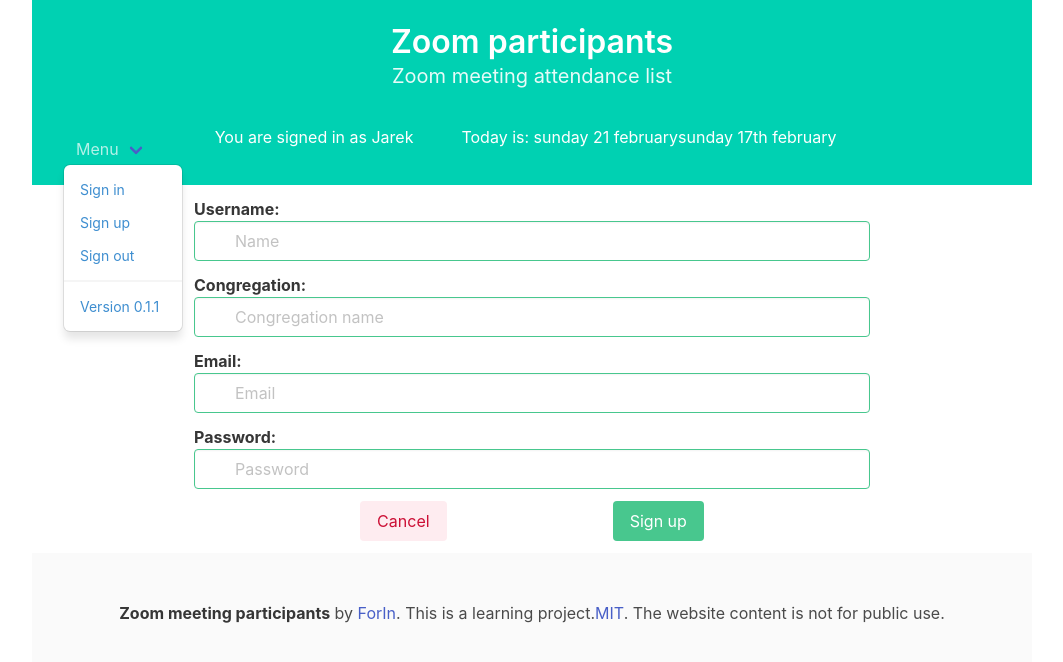
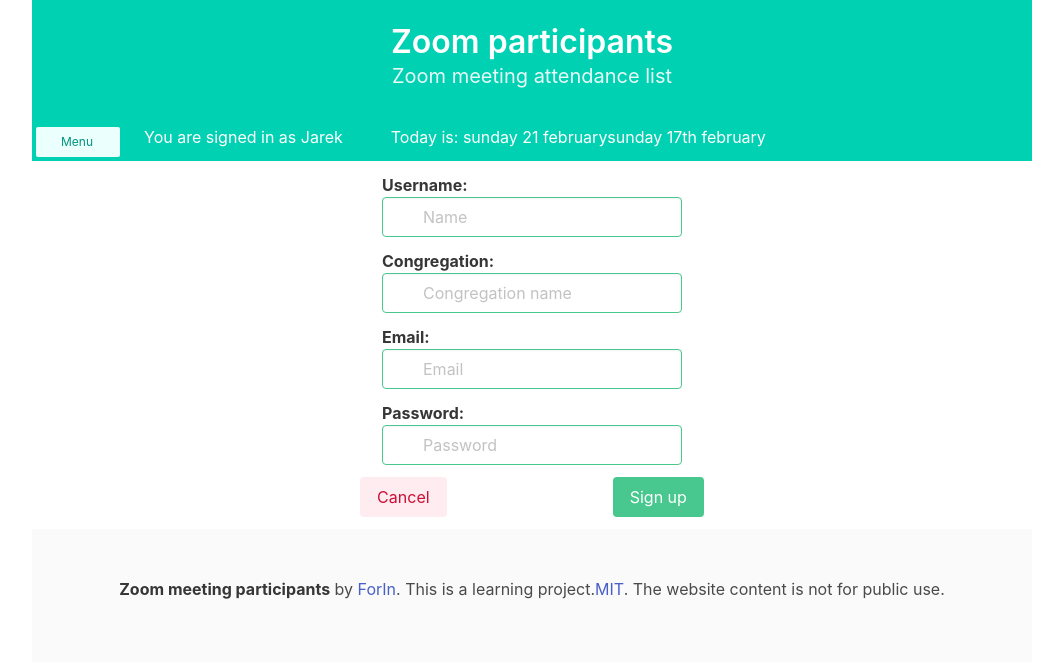
Before and after one commit to 4ForIn/Participants, a React (Create React App) app: page / in a window 1280 px wide. Shown: the top 662 px of the page, without its empty margins (108-1171 px from the left). Built offline with nearby package versions, Linux system fonts and the light colour scheme.

Commit message:
menu changed

```diff
--- a/src/components/formInput/formInput.js
+++ b/src/components/formInput/formInput.js
@@ -1,16 +1,27 @@
 import React from 'react';
 import PropTypes from 'prop-types';
+import styles from './formInput.module.scss';
 
 export default function FormInput(props) {
-  const { helpMassage: helpMessage, id, labelText, placeholder, type } = props;
+  const { helpMessage, id, labelText, onChange, placeholder, type, value } = props;
 
   return (
     <>
-      <div className="field">
+      <div className={`field ${styles.wrapper}`}>
         <label className="label" htmlFor={id}>
           {labelText}
           <div className="control has-icons-left has-icons-right">
-            <input className="input is-success" type={type} placeholder={placeholder} id={id} />
+            <input
+              className="input is-success"
+              id={id}
+              name={id}
+              placeholder={placeholder}
+              onChange={onChange}
+              required
+              type={type}
+              size="20"
+              value={value}
+            />
             <span className="icon is-small is-left">
               <i className="fas fa-user" />
             </span>
@@ -25,12 +36,15 @@
   );
 }
 FormInput.propTypes = {
-  helpMassage: PropTypes.string,
+  helpMessage: PropTypes.string,
   id: PropTypes.string.isRequired,
   labelText: PropTypes.string.isRequired,
   placeholder: PropTypes.string.isRequired,
+  onChange: PropTypes.func.isRequired,
   type: PropTypes.string.isRequired,
+  value: PropTypes.string,
 };
 FormInput.defaultProps = {
-  helpMassage: '',
+  helpMessage: '',
+  value: '',
 };
--- /dev/null
+++ b/src/components/formInput/formInput.module.scss
@@ -0,0 +1,4 @@
+.wrapper {
+  max-width: 300px;
+  margin: 0 auto 0 auto;
+}
--- a/src/components/header/header.js
+++ b/src/components/header/header.js
@@ -8,7 +8,7 @@
   return (
     <section className="hero is-small is-primary">
       <HeaderTitle />
-      <div className="is-flex is-align-content-left">
+      <div className="is-flex is-align-content-left ">
         <Menu />
         <HeaderInfo userName="Jarek" date="sunday 21 february" />
       </div>
--- a/src/components/menu/menu.js
+++ b/src/components/menu/menu.js
@@ -1,13 +1,111 @@
-import React from 'react';
-import MenuItems from './menuItems';
+/* eslint-disable react/button-has-type */
+import React, { useState } from 'react';
+// import MenuItems from './menuItems';
+
+// eslint-disable-next-line no-unused-vars
+const MENU_STATE = {
+  open: 'dropdown is-active',
+  close: 'dropdown',
+};
 
 export default function Menu() {
+  const [menuClass, setMenuClass] = useState(MENU_STATE.close);
+
+  function menuTrigger() {
+    if (menuClass === MENU_STATE.close) {
+      setMenuClass(MENU_STATE.open);
+    } else setMenuClass(MENU_STATE.close);
+  }
+  // menuClass === 'dropdown'? 'dropdown is-active' : 'dropdown';}
   return (
-    <nav className="navbar is-spaced is-link" role="navigation" aria-label="dropdown navigation">
-      <div className="navbar-item has-dropdown is-hoverable has-text-info">
-        <p className="navbar-link">Menu</p>
-        <MenuItems />
+    <div className={`${menuClass} is-flex is-align-self-flex-end ml-1 mb-1`}>
+      <div className="dropdown-trigger">
+        <button
+          className="button is-primary is-light is-small"
+          aria-haspopup="true"
+          aria-controls="dropdown-menu"
+          onClick={() => menuTrigger()}
+          type="button"
+        >
+          <span className=" pl-3 pr-0">Menu</span>
+          <span className="icon is-small">
+            <i className="fas fa-angle-down" aria-hidden="true" />
+          </span>
+        </button>
       </div>
-    </nav>
+      <div className="dropdown-menu" id="dropdown-menu" role="menu">
+        <div className="dropdown-content">
+          <a href="bhrr" className="dropdown-item">
+            Sign in
+          </a>
+          <a href="bhrr" className="dropdown-item is-active">
+            Sign up
+          </a>
+
+          <hr className="dropdown-divider" />
+          <a href="bhrr" className="dropdown-item">
+            Sign out
+          </a>
+        </div>
+      </div>
+    </div>
   );
 }
+
+/*
+<div className="dropdown-menu" id="dropdown-menu" role="menu">
+          <div className="dropdown-content">
+            <a href="bhrr" className="dropdown-item">
+              Sign in
+            </a>
+            <a href="bhrr" className="dropdown-item is-active">
+              Sign up
+            </a>
+
+            <hr className="dropdown-divider" />
+            <a href="bhrr" className="dropdown-item">
+              Sign out
+            </a>
+          </div>
+        </div>
+
+        --------------------------------------
+
+return (
+    <div className={menuClass}>
+      <div className="dropdown-trigger">
+        <button
+          className="button"
+          aria-haspopup="true"
+          aria-controls="dropdown-menu"
+          onClick={menuTrigger}
+          type="button"
+        >
+          <span>Menu</span>
+          <span className="icon is-small">
+            <i className="fas fa-angle-down" aria-hidden="true" />
+          </span>
+        </button>
+      </div>
+      <div className="dropdown-menu" id="dropdown-menu" role="menu">
+        <div className="dropdown-content">
+          <a href="bhrr" className="dropdown-item">
+            Sign in
+          </a>
+          <a href="bhrr" className="dropdown-item is-active">
+            Sign up
+          </a>
+
+          <hr className="dropdown-divider" />
+          <a href="bhrr" className="dropdown-item">
+            Sign out
+          </a>
+        </div>
+      </div>
+    </div>
+  );
+
+
+
+
+*/
--- a/src/components/menu/menuItems.js
+++ b/src/components/menu/menuItems.js
@@ -1,4 +1,24 @@
 import React from 'react';
+
+export default function MenuItems() {
+  return (
+    <div className="dropdown-content ">
+      <a className="dropdown-item " href="bhrr">
+        Sign in
+      </a>
+      <a className="dropdown-item" href="bhrr">
+        Sign up
+      </a>
+      <a className="dropdown-item" href="bhrr">
+        Sign out
+      </a>
+      <hr className="navbar-divider " />
+      <div className="dropdown-item has-text-info">Version 0.1.1</div>
+    </div>
+  );
+}
+
+/*
 
 export default function MenuItems() {
   return (
@@ -17,3 +37,5 @@
     </div>
   );
 }
+
+ */
--- a/src/views/authView/authenticationView.js
+++ b/src/views/authView/authenticationView.js
@@ -1,5 +1,6 @@
-/* eslint-disable no-unused-vars */
-import React from 'react';
+/* eslint-disable no-console */
+
+import React, { useState } from 'react';
 import { connect } from 'react-redux';
 import PropTypes from 'prop-types';
 import FormInput from 'components/formInput/formInput';
@@ -7,21 +8,58 @@
 
 function AuthenticationView(props) {
   const { formType } = props;
+
+  const [inputValues, setInputValue] = useState({
+    congregation: '',
+    email: '',
+    name: '',
+    password: '',
+  });
+
+  function inputOnchange(event) {
+    setInputValue((prevState) => ({
+      ...prevState,
+      [event.target.id]: event.target.value,
+    }));
+  }
   return (
     <div className="column is-narrow">
       {formType === 'signup' && (
         <>
-          <FormInput id="name" labelText="Username:" placeholder="Name" type="text" />
+          <FormInput
+            id="name"
+            labelText="Username:"
+            onChange={inputOnchange}
+            placeholder="Name"
+            type="text"
+            value={inputValues.name}
+          />
           <FormInput
             id="congregation"
             labelText="Congregation:"
+            onChange={inputOnchange}
             placeholder="Congregation name"
             type="text"
+            value={inputValues.congregation}
           />
         </>
       )}
-      <FormInput id="email" labelText="Email:" placeholder="Email" type="text" />
-      <FormInput id="password" labelText="Password:" placeholder="Password" type="text" />
+      <FormInput
+        id="email"
+        labelText="Email:"
+        onChange={inputOnchange}
+        placeholder="Email"
+        type="email"
+        value={inputValues.email}
+      />
+      <FormInput
+        id="password"
+        labelText="Password:"
+        onChange={inputOnchange}
+        placeholder="Password"
+        type="password"
+        value={inputValues.password}
+      />
 
       <p className="control is-flex is-justify-content-space-evenly">
         <Button btnType="submit" color="button is-danger is-light">
```
